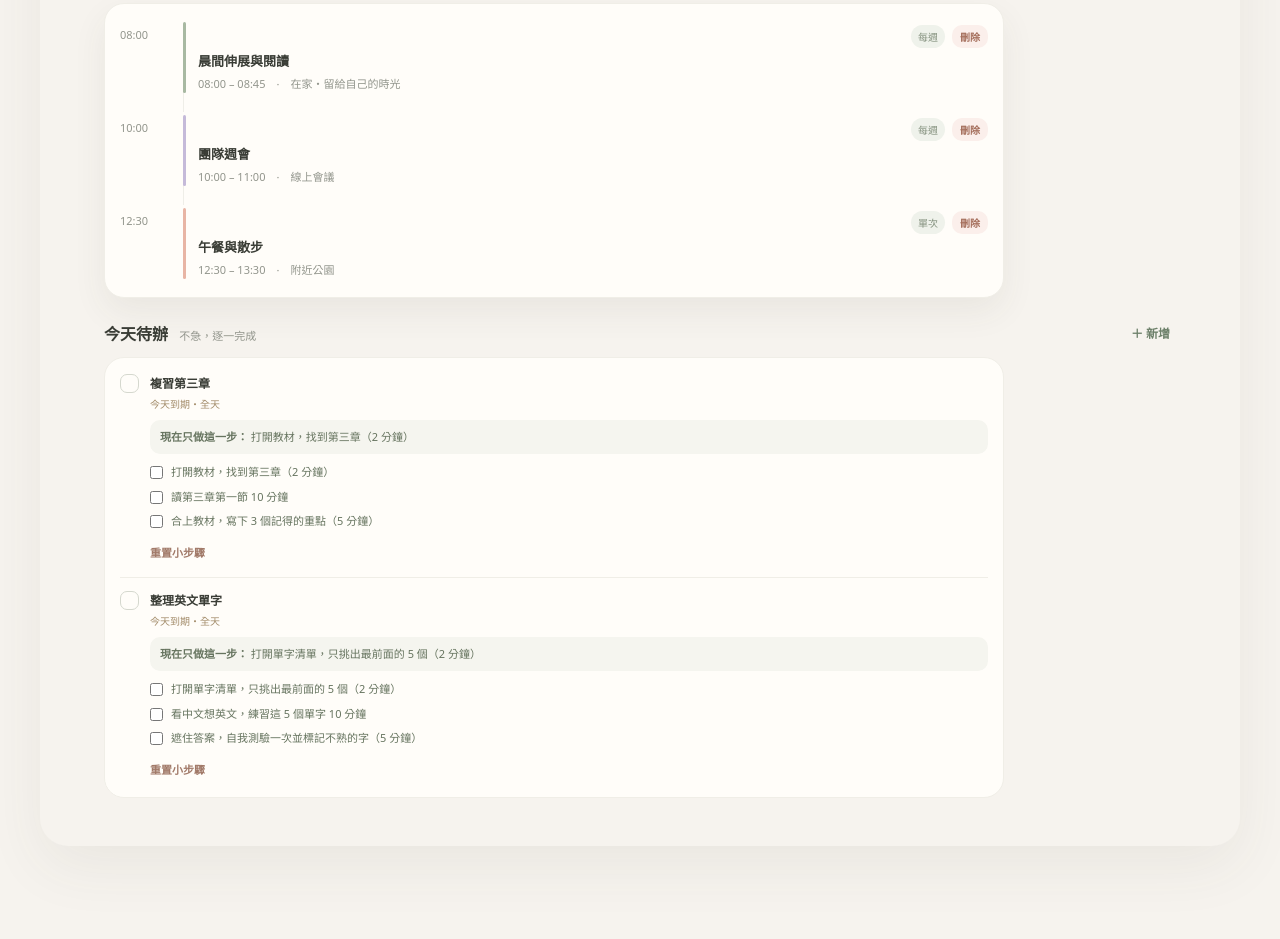
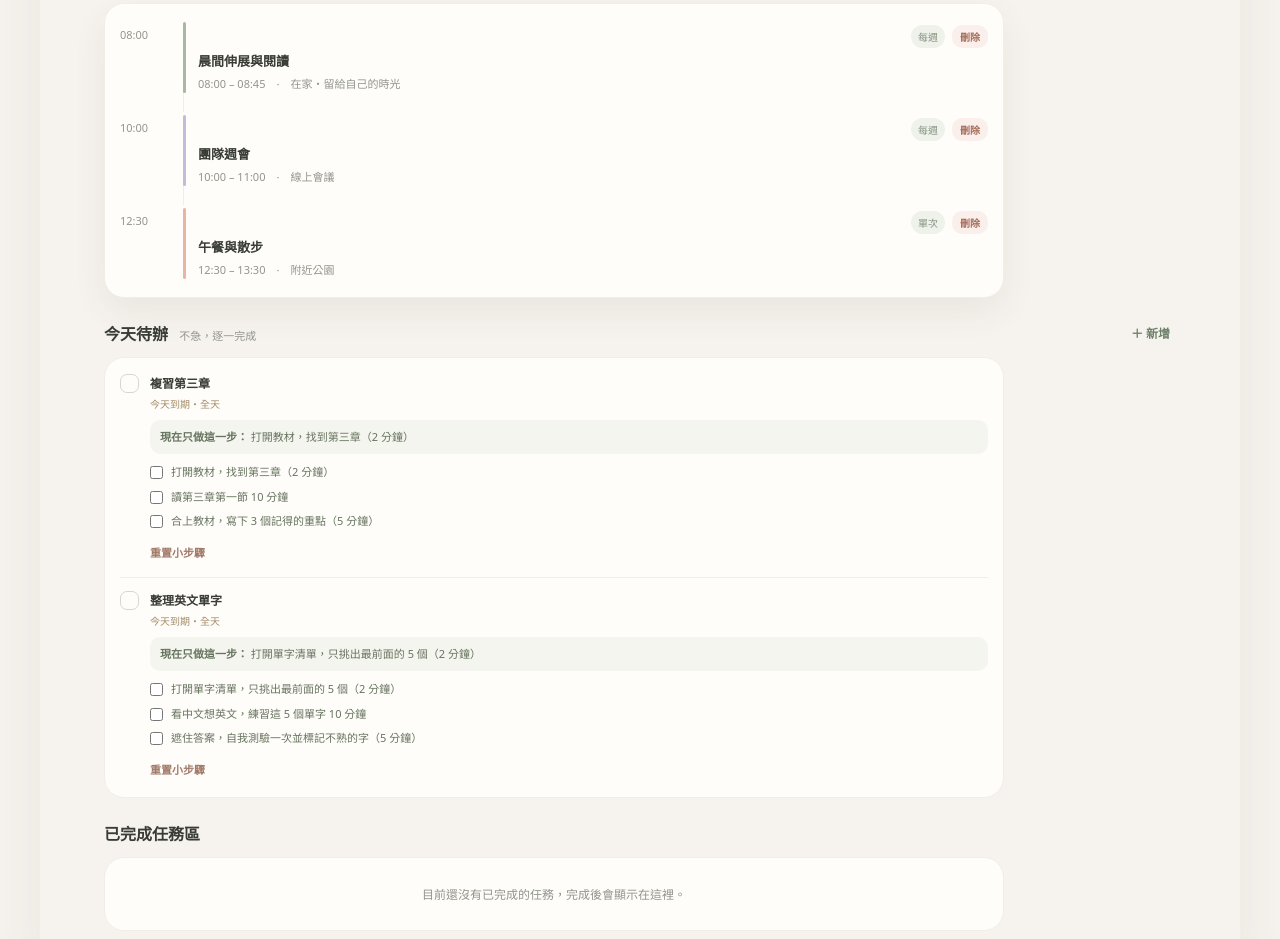
Before and after one commit to jack2006950215-bit/WEBAPP, a plain HTML site: page index.html in a window 1280 px wide. Shown: the part 858-1797 px from the top of the page. Drawn offline with Linux system fonts and the light colour scheme.

Commit message:
讓已完成任務區常駐顯示
即使目前沒有完成的待辦，也顯示已完成任務區與空狀態說明。

```diff
--- a/index.html
+++ b/index.html
@@ -53,7 +53,7 @@
   <div class="timeline" id="timeline"></div>
   <div class="section-head"><h2 id="tasksHeading">今天待辦 <span class="sub">不急，逐一完成</span></h2><button class="text-btn" id="addTaskTop">＋ 新增</button></div>
   <div class="tasks" id="tasks"></div>
-  <section class="completed-section" id="completedTasksSection" hidden aria-labelledby="completedTasksHeading"><div class="section-head"><h2 id="completedTasksHeading" tabindex="-1">已完成任務區</h2><span id="completedTaskCount" class="sub"></span></div><div class="tasks" id="completedTasks"></div></section>
+  <section class="completed-section" id="completedTasksSection" aria-labelledby="completedTasksHeading"><div class="section-head"><h2 id="completedTasksHeading" tabindex="-1">已完成任務區</h2><span id="completedTaskCount" class="sub"></span></div><div class="tasks" id="completedTasks"></div></section>
   <button class="fab" id="fab" aria-label="新增項目">＋</button>
 </div>
 <nav class="nav"><button class="nav-item active" data-page="首頁"><span>⌂</span>首頁</button><button class="nav-item" data-page="行程"><span>▦</span>行程</button><button class="nav-item" data-page="待辦"><span>☑</span>待辦</button><button class="nav-item" data-page="我的"><span>☺</span>我的</button></nav>
@@ -134,7 +134,7 @@
   const selectedKey=fmtDate(selected),list=tasks.map((t,i)=>({...t,_i:i})).filter(t=>!t.done&&(t.due===selectedKey||t.due<selectedKey)).sort((a,b)=>a.due.localeCompare(b.due));
   const completed=tasks.map((t,i)=>({...t,_i:i})).filter(t=>t.done).sort((a,b)=>b.due.localeCompare(a.due));
   document.getElementById('taskCount').textContent=tasks.filter(t=>!t.done).length+' 件';const wrap=document.getElementById('tasks');wrap.innerHTML='';
-  const completedSection=document.getElementById('completedTasksSection'),completedWrap=document.getElementById('completedTasks');completedSection.hidden=completed.length===0;document.getElementById('completedTaskCount').textContent=completed.length?`${completed.length} 件`:'';completedWrap.innerHTML='';
+  const completedWrap=document.getElementById('completedTasks');document.getElementById('completedTaskCount').textContent=completed.length?`${completed.length} 件`:'';completedWrap.innerHTML='';if(!completed.length)completedWrap.innerHTML='<div class="tasks-empty">目前還沒有已完成的任務，完成後會顯示在這裡。</div>';
   if(!list.length)wrap.innerHTML='<div class="tasks-empty">這天還沒有待辦。可以先安排一個 10 分鐘的小步驟 🌱</div>';
   const renderTaskRow=(t,target)=>{const i=t._i,hasSteps=!!t.split&&Array.isArray(t.steps)&&t.steps.length>0,delta=Math.round((parseDate(t.due)-parseDate(selectedKey))/86400000),dueLabel=delta<0?'逾期 '+Math.abs(delta)+' 天':delta===0?'今天到期':delta===1?'明天到期':(parseDate(t.due).getMonth()+1)+'/'+parseDate(t.due).getDate()+' 到期',due=t.allDay?'・全天':t.time?'・'+escapeHtml(t.time):'',nextIndex=hasSteps?t.steps.findIndex(x=>!x.done):-1,row=document.createElement('div');row.className='task'+(t.done?' done':'');
    const subtaskHtml=hasSteps&&!t.done?'<div class="microstep-list">'+t.steps.map((step,j)=>'<label class="microstep"><input type="checkbox" data-step="'+j+'" '+(step.done?'checked':'')+' aria-label="'+(step.done?'取消完成':'標記完成')+'：'+escapeHtml(step.text)+'"><span>'+escapeHtml(step.text)+'</span></label>').join('')+'</div>':'';
```
